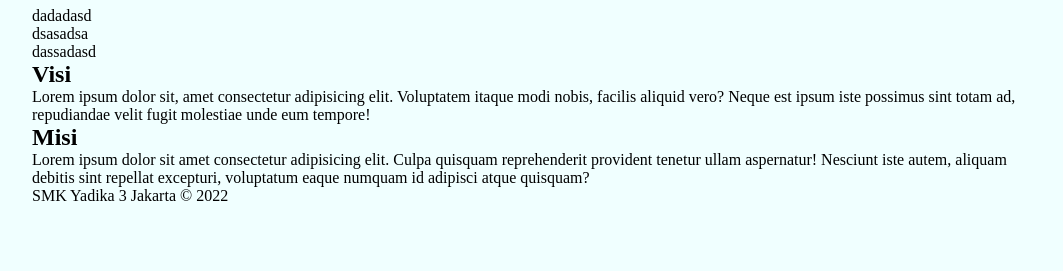
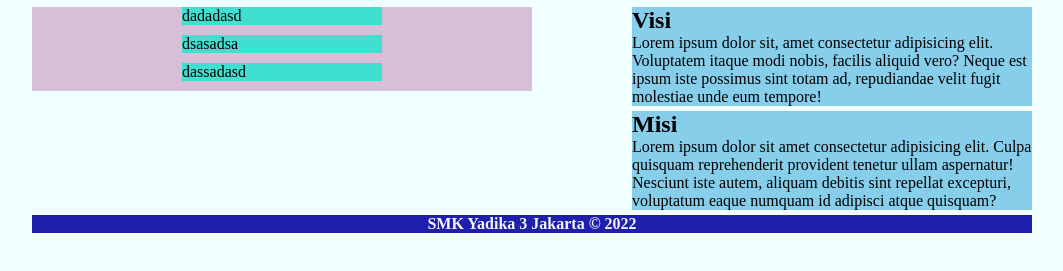
Before and after one commit to mashajirahmat7/web_sekolah, a plain HTML site: page index.html in a window 1280 px wide. Shown: the part 153-424 px from the top of the page, without its empty margins (108-1171 px from the left). Drawn offline with Linux system fonts and the light colour scheme.

Commit message:
menambahkan desain untuk content, sidebar, dan footer

```diff
--- a/css/style.css
+++ b/css/style.css
@@ -63,3 +63,55 @@ body{
     font-weight: bold;
     color: whitesmoke;
 }
+
+.content{
+    float: left;
+    width: 500px;
+    background-color: thistle;
+}
+
+.content .content1{
+    background-color: turquoise;
+    width: 200px;
+    margin-bottom: 10px;
+    overflow: hidden;
+}
+
+.content .content2 {
+    background-color: turquoise;
+    width: 200px;
+    margin-bottom: 10px;
+    overflow: hidden;
+}
+
+.content3 {
+    background-color: turquoise;
+    width: 200px;
+    margin-bottom: 10px;
+    overflow: hidden;
+}
+
+.sidebar{
+    float: right;
+    width: 400px;
+}
+
+.sidebar .sidebar1{
+    margin-bottom: 5px;
+    overflow: hidden;
+    background-color: skyblue;
+}
+
+.sidebar .sidebar2 {
+    margin-bottom: 5px;
+    overflow: hidden;
+    background-color: skyblue;
+}
+
+.footer{
+    clear: both;
+    text-align: center;
+    background-color: #1f1fad;
+    font-weight: bold;
+    color: whitesmoke;
+}
```
